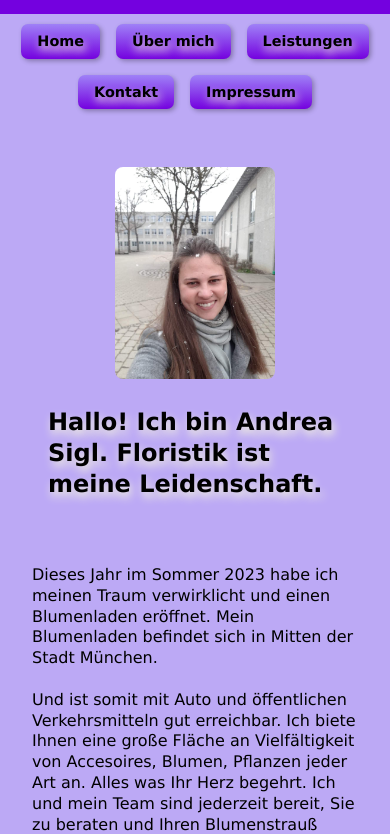
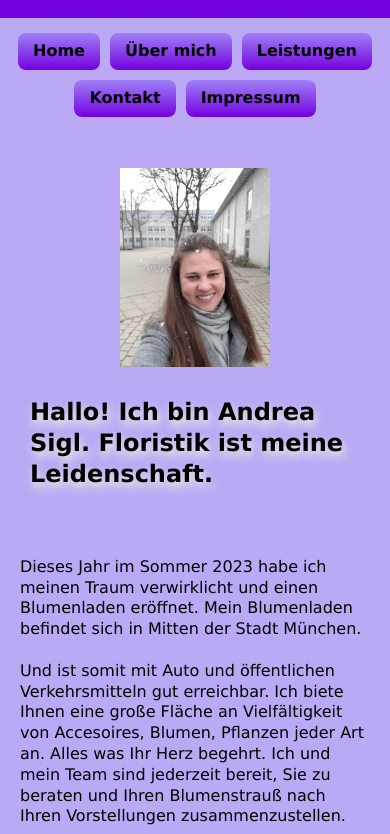
Before and after one commit to Webdream27/website-webdream, a plain HTML site: page mmde10y/uebermich.html in a window 390 px wide. Shown: the part 86-920 px from the top of the page. Drawn offline with Linux system fonts and the light colour scheme.

Commit message:
Refactor and optimize CSS styles

```diff
--- a/mmde10y/style.css
+++ b/mmde10y/style.css
@@ -1,4 +1,8 @@
 /* --- Basis-Styles --- */
+* {
+    box-sizing: border-box;
+}
+
 body {
     font: 100%/1.3 Verdana, Arial, Helvetica, sans-serif;
     color: #000;
@@ -14,18 +18,16 @@ body {
     display: flex;
     flex-wrap: wrap;
     width: 100%;
-    max-width: 1200px;
 }
 
 header {
     background: #7401DF;
     width: 100%;
-    box-sizing: border-box;
 }
 
 h1, h2, h4 {
     text-shadow: beige 2px 5px 8px;
-    padding: 0.5rem 1rem;
+    padding: 10px;
 }
 
 nav {
@@ -35,7 +37,7 @@ nav {
 
 nav ul {
     margin: 0;
-    padding: 0.1rem;
+    padding: 10px;
     display: flex;
     justify-content: center;
     flex-wrap: wrap;
@@ -43,94 +45,48 @@ nav ul {
 }
 
 nav ul li {
-    margin: 0.2rem;
-    font-size: 110%;
+    margin: 5px;
 }
 
-nav a:link {
+nav a:link, nav a:visited {
     display: inline-block;
     background-color: #9F81F7;
     border-radius: 0.5em;
-    padding: 0.5rem 1rem;
+    padding: 8px 15px;
     text-decoration: none;
     font-weight: bold;
-    text-shadow: beige 2px 5px 8px;
-    box-shadow: 2px 2px 5px rgba(0,0,0,0.3);
+    color: #000;
     background-image: linear-gradient(#9F81F7, #7401DF);
-    color: #000;
     white-space: nowrap;
 }
 
 main {
-    padding: 2rem;
-    width: 100%;
-    box-sizing: border-box;
-}
-
-aside {
-    background: #9F81F7;
-    padding: 1rem;
-    width: 100%;
-    box-sizing: border-box;
-}
-
-footer {
-    padding: 1rem;
-    border-top: 0.1rem solid blue;
-    width: 100%;
-    box-sizing: border-box;
-    text-align: center;
-}
-
-/* --- Bilder und Formular --- */
-#blumenbild {
-    margin: 2rem auto;
-    text-align: center;
+    padding: 20px;
     width: 100%;
 }
 
-.blumen {
+
+img {
     max-width: 100%;
     height: auto;
-    border-radius: 0.5em;
 }
 
 .profilbild {
-    width: 10rem;
-    height: auto;
+    width: 150px;
     float: left;
-    margin: 0 1rem 1rem 0;
-    border-radius: 0.5em;
+    margin: 0 15px 15px 0;
 }
 
-#formular {
-    float: left;
-    max-width: 100%;
-}
-
-/* --- RESPONSIVE --- */
-
-@media (max-width: 768px) {
- .profilbild, #formular, article figure {
-        float: none;
-        margin: 1rem auto;
+/* --- Speziell für das Handy --- */
+@media (max-width: 600px) {
+    .profilbild, #formular {
+        float: none; /* Stoppt das Nebeneinanderstehen auf Handys */
+        margin: 10px auto;
         display: block;
-        max-width: 90%;
     }
 
-
-    nav ul {
-        flex-direction: row;
-        justify-content: center;
-    }
-
-    nav a:link {
-        margin: 0.3rem;
-        font-size: 0.9rem;
-    }
-
-
-     {
-        box-sizing: border-box;
+    #blumenbild {
+        margin: 0 auto;
+        text-align: center;
     }
 }
```
